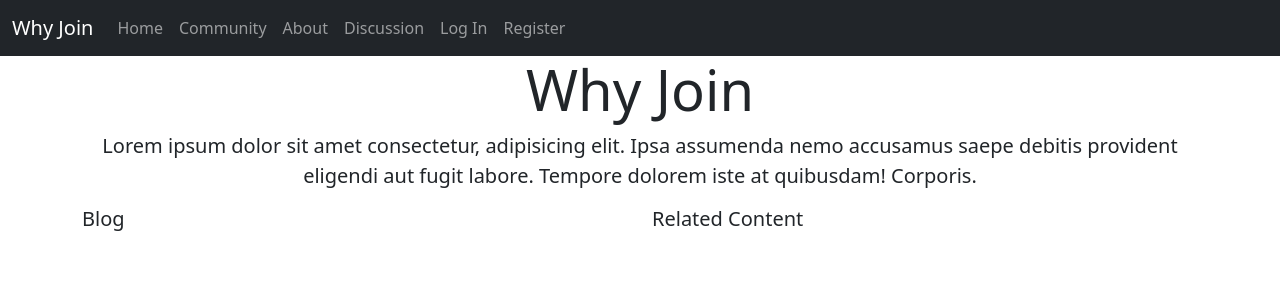
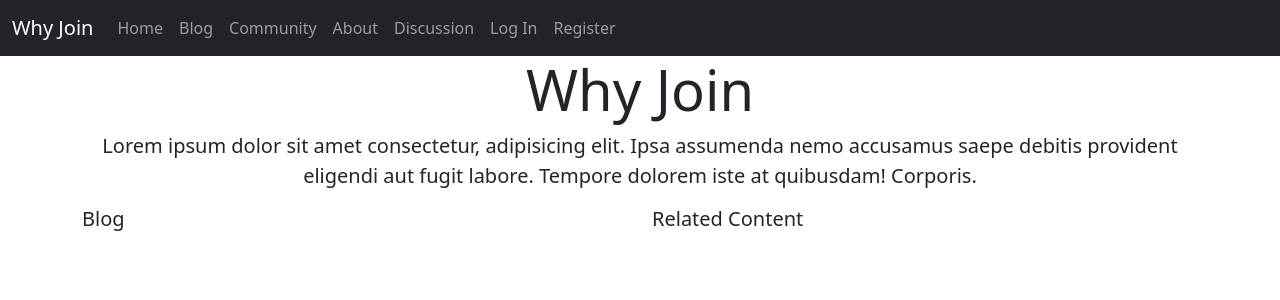
Before and after one commit to kghudgens/WhyJoin, a Django app: page / in a window 1280 px wide. Shown: the top 300 px of the page. Run offline with Django 3.2, Linux system fonts and the light colour scheme.

Commit message:
added new link to base

```diff
--- a/whyjoin/hub/templates/hub/base.html
+++ b/whyjoin/hub/templates/hub/base.html
@@ -29,6 +29,11 @@
             <li class="nav-item">
               <a class="nav-link" aria-current="page" href="{% url 'index' %}"
                 >Home</a
+              >
+            </li>
+            <li class="nav-item">
+              <a class="nav-link" aria-current="page" href="#"
+                >Blog</a
               >
             </li>
             <li class="nav-item">
```
